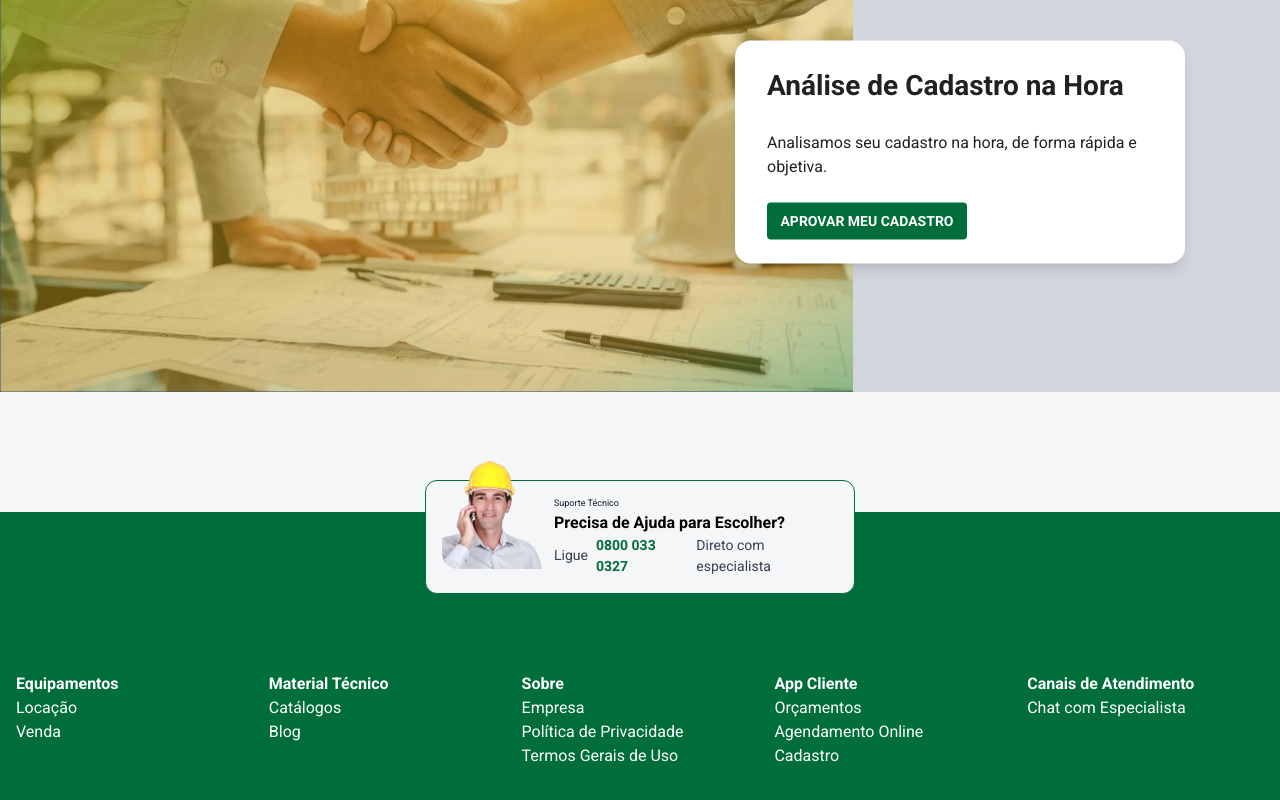
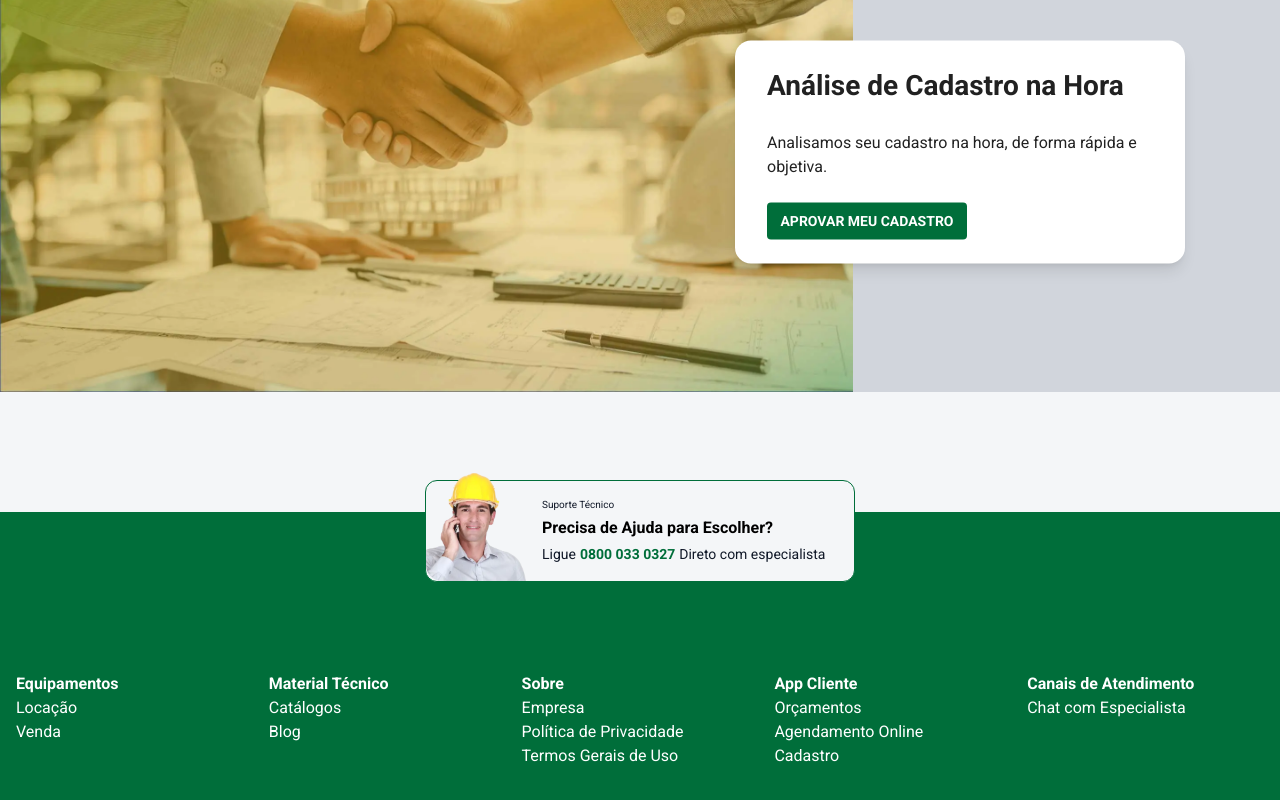
Before and after one commit to andrelucca99/desafio_front, a Next.js app: page / in a window 1280 px wide. Shown: the part 3969-4769 px from the top of the page. Built offline with nearby package versions, Linux system fonts and the light colour scheme.

Commit message:
style: ajustes na div flutuante do componente Footer

```diff
--- a/src/components/Footer/index.tsx
+++ b/src/components/Footer/index.tsx
@@ -8,19 +8,17 @@ export default function Footer() {
       <div className="w-[90%] max-w-[430px] h-auto bg-[#F4F6F8] absolute -top-8 left-1/2 transform -translate-x-1/2 z-20 rounded-[12px] border border-[#006E3A] flex items-center p-4">
         {imgSuporte && (
           <Image
-            className="rounded-l-2xl sm:absolute sm:-top-5 sm:left-4"
+            className="rounded-l-2xl sm:absolute sm:-top-2 sm:-left-0"
             src={imgSuporte}
             alt="Suporte Técnico"
             width={100}
             height={100}
           />
         )}
-        <div className="relative sm:pl-28 text-center sm:text-left">
-          <p className="text-gray-900 text-[10px] sm:text-[9px]">Suporte Técnico</p>
-          <p className="font-bold text-[14px] sm:text-[16px] text-black">
-            Precisa de Ajuda para Escolher?
-          </p>
-          <p className="flex flex-col sm:flex-row gap-2 items-center text-[12px] sm:text-[14px] text-gray-700">
+        <div className="flex flex-col justify-between gap-1 relative sm:pl-25 text-left text-[14px] text-gray-900">
+          <p className="text-[10px]">Suporte Técnico</p>
+          <p className="font-bold text-[16px] text-black">Precisa de Ajuda para Escolher?</p>
+          <p className="w-full flex gap-1">
             <span>Ligue</span>
             <span className="text-[#006E3A] font-bold">0800 033 0327</span>
             <span>Direto com especialista</span>
```
